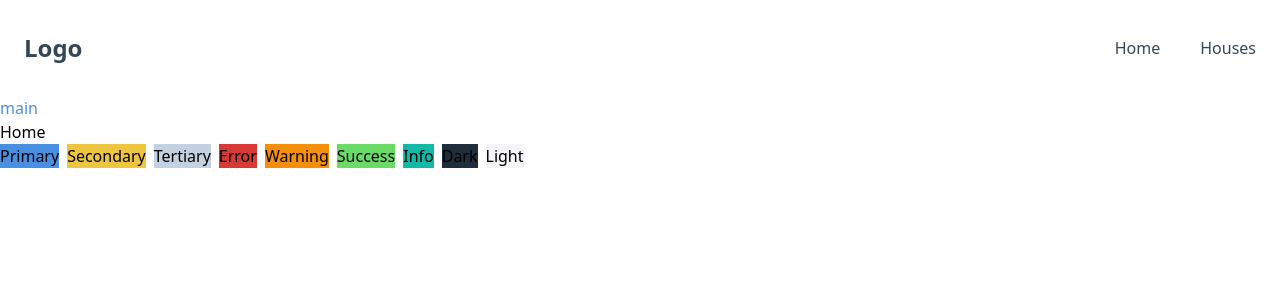
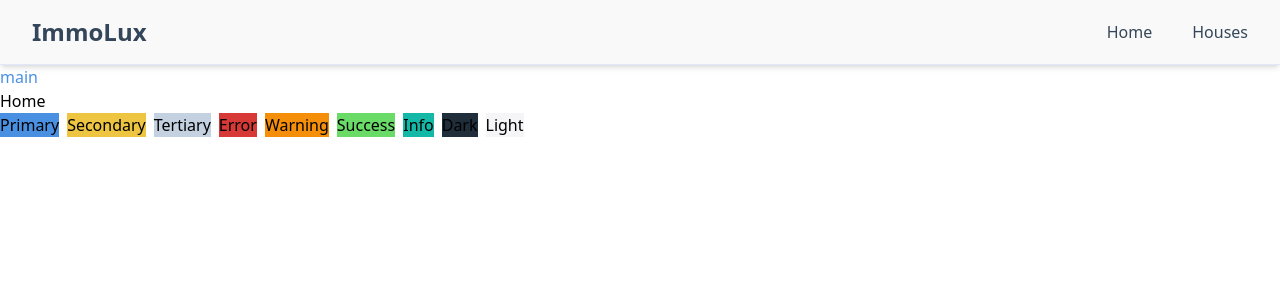
Before and after one commit to AndrePereira321/ImmoLuxFrontEnd, a SvelteKit app: page / in a window 1280 px wide. Shown: the top 300 px of the page. Built offline with nearby package versions, Linux system fonts and the light colour scheme; some icons are missing.

Commit message:
Main menu tweaks.

```diff
--- a/src/lib/components/AppMenu.svelte
+++ b/src/lib/components/AppMenu.svelte
@@ -12,10 +12,11 @@
 
 <div class="md:flex md:items-center md:justify-between">
 	<div class="flex items-center justify-between">
-		<a class="text-dark-900 hover:text-primary-700 text-xl font-bold md:text-2xl" href={resolve('/')}> Logo </a>
-		<div class="flex md:hidden">
+		<a class="text-dark-900 hover:text-secondary-500 text-xl font-bold md:text-2xl cursor-pointer" href={resolve('/')}>
+			ImmoLux
+		</a>
 		<button
-				class="text-dark-900 hover:text-dark-100 cursor-pointer focus:outline-none"
+			class="md:hidden text-dark-900 hover:text-dark-100 cursor-pointer focus:outline-none"
 			on:click={toggleNavbar}
 			title="toggle_menu"
 			type="button"
@@ -23,14 +24,13 @@
 			<FontAwesomeIcon icon={faBars}></FontAwesomeIcon>
 		</button>
 	</div>
-	</div>
 
 	<div
 		class="mt-8 flex-col space-y-4 md:mt-0 md:flex md:flex-row md:items-center md:space-x-10 md:space-y-0 {showMenu
 			? 'flex'
 			: 'hidden'}"
 	>
-		<a class="text-dark-900 hover:text-primary-800" href={resolve('/')}>Home</a>
-		<a class="text-dark-900 hover:text-primary-800" href={resolve('/houses')}>Houses</a>
+		<a class="text-dark-900 hover:text-primary-400" href={resolve('/')}>Home</a>
+		<a class="text-dark-900 hover:text-primary-400" href={resolve('/houses')}>Houses</a>
 	</div>
 </div>
--- a/src/routes/+layout.svelte
+++ b/src/routes/+layout.svelte
@@ -11,8 +11,10 @@
 	<link href={favicon} rel="icon" />
 </svelte:head>
 
-<nav class="px-6 py-8">
-	<AppMenu></AppMenu>
+<nav class="sticky top-0 z-50 bg-light-300 shadow-md border-b border-primary-100">
+	<div class="px-4 md:px-8 py-3 md:py-4">
+		<AppMenu></AppMenu>
+	</div>
 </nav>
 
 <main>
```
Lines whose indentation alone changed are shown as unchanged.
